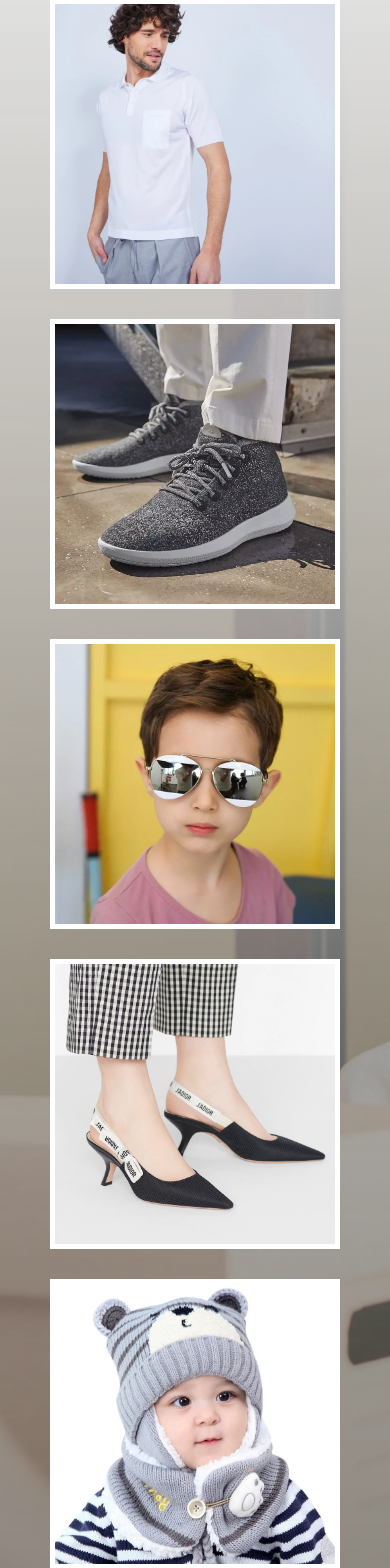
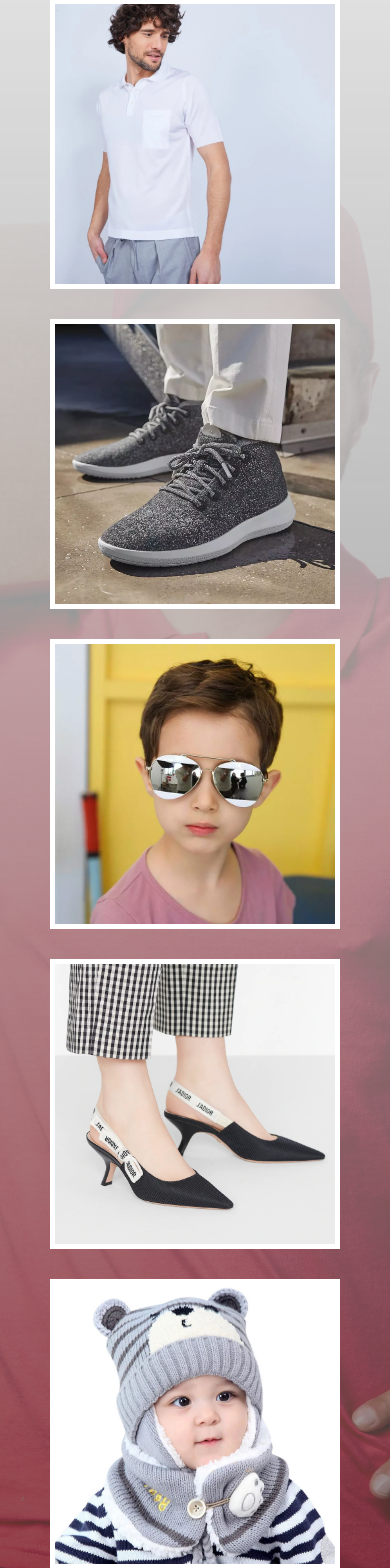
Before and after one commit to MatinNezami/FoodShop, a PHP site: page / in a window 390 px wide. Shown: the part 2781-4349 px from the top of the page. Run offline with PHP 8.4, Linux system fonts and the light colour scheme.

Commit message:
use srcset for footer background image

```diff
--- a/index.php
+++ b/index.php
@@ -147,9 +147,10 @@
     ?>
 
     <footer class="center-item">
-        <!-- work on this ===> javascript ===> add picture -->
-        <img src="/images/post2.webp" loading="lazy" alt="background picture" draggable="false">
-        <img src="/images/post3.webp" loading="lazy" alt="background picture" draggable="false">
+        <picture>
+            <source media="(max-width: 1108px)" srcset="/images/post3.webp">
+            <img src="/images/post2.webp" alt="background picture">
+        </picture>
 
         <div class="products-box center-item">
             <a href="#" class="product center-item">
--- a/style.css
+++ b/style.css
@@ -11,13 +11,19 @@ header {
 }
 
 header > img,
-footer > img {
+footer picture {
     width: 100%;
     height: 100%;
     object-fit: cover;
     filter: brightness(50%);
     position: absolute;
     z-index: -1;
+}
+
+footer picture img {
+    width: 100%;
+    height: 100%;
+    object-fit: cover;
 }
 
 header > img {
@@ -213,12 +219,8 @@ footer {
     gap: 30px;
 }
 
-footer > img {
+footer picture {
     -webkit-mask-image: linear-gradient(to top, #000, #0000);
-}
-
-footer > img:last-of-type {
-    display: none;
 }
 
 footer .image,
```
Also changed, not shown: responsive.css (+1 -11 lines).
